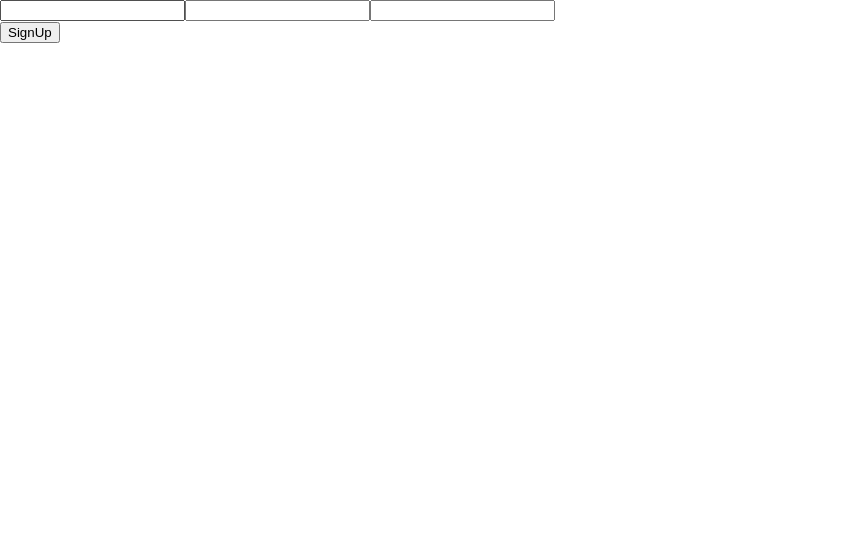
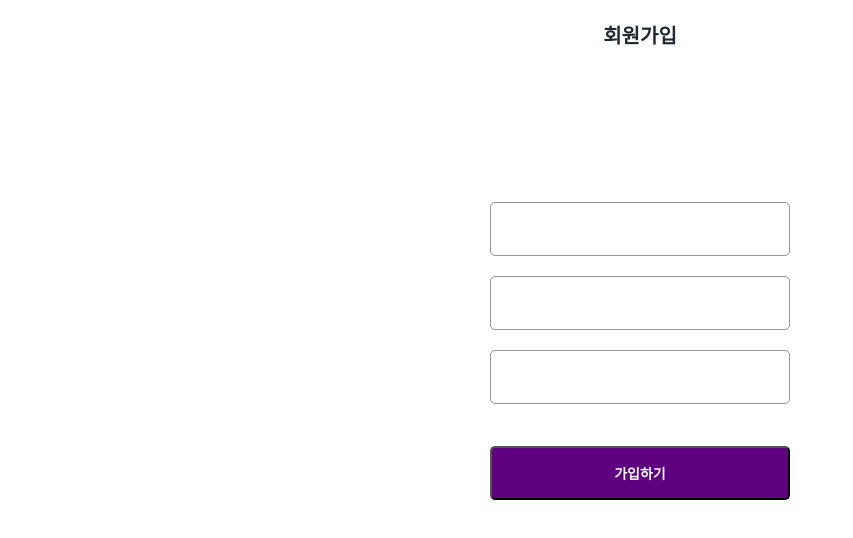
Before and after one commit to ParkJuseung/MarketKurly-Clone, a React (Create React App) app: page /signup in a window 1280 px wide. Shown: the top 538 px of the page, without its empty margins (0-853 px from the left). Built offline with nearby package versions, Linux system fonts and the light colour scheme.

Commit message:
작업중

```diff
--- /dev/null
+++ b/src/elements/Text.js
@@ -0,0 +1,26 @@
+import React from "react";
+import styled from "styled-components";
+
+const Text = props => {
+  const { bold, color, size, children, margin } = props;
+
+  const styles = { bold, color, size, margin };
+  return <P {...styles}>{children}</P>;
+};
+
+Text.defaultProps = {
+  children: null,
+  bold: false,
+  color: "#222831",
+  size: "14px",
+  margin: false,
+};
+
+const P = styled.p`
+  color: ${props => props.color};
+  font-size: ${props => props.size};
+  font-weight: ${props => (props.bold ? "900" : "400")};
+  ${props => (props.margin ? `margin: ${props.margin};` : "")}
+`;
+
+export default Text;
--- a/src/pages/Signup.js
+++ b/src/pages/Signup.js
@@ -1,6 +1,8 @@
 import React, { useState } from "react";
+import styled from "styled-components";
 import { useDispatch } from "react-redux";
 import { userActions } from "../redux/modules/user";
+import Text from "../elements/Text";
 
 const Signup = props => {
   const dispatch = useDispatch();
@@ -12,40 +14,94 @@ const Signup = props => {
     setIntput(e.target.value);
   };
 
-  const logIn = () => {
+  const signUp = () => {
     dispatch(userActions.singUpAPI(email, username, password));
   };
 
   return (
     <>
-      <div style={{ display: "flex" }}>
-        <input
+      <Wrap>
+        <Text size="20px" bold>
+          회원가입
+        </Text>
+        <InputWrapper>
+          <Input
             type="text"
             placeholer="Email"
             required
             onChange={e => onChange(e, setEmail)}
             value={email}
           />
-        <input
+          <Input
             type="username"
             placeholer="실명을 입력해주세요"
             onChange={e => onChange(e, setUsername)}
             required
             value={username}
           />
-        <input
+          <Input
             type="password"
             placeholer="Password"
             onChange={e => onChange(e, setPassword)}
             required
             value={password}
           />
-      </div>
-      <div>
-        <button onClick={logIn}>SignUp</button>
-      </div>
+        </InputWrapper>
+
+        <ButtonWrapper>
+          <Button onClick={signUp}>가입하기</Button>
+        </ButtonWrapper>
+      </Wrap>
     </>
   );
 };
 
 export default Signup;
+
+const Wrap = styled.div`
+  display: flex;
+  flex-direction: column;
+  justify-content: center;
+  align-items: center;
+  width: 100%;
+  height: 500px;
+  box-sizing: border-box;
+`;
+
+const InputWrapper = styled.div`
+  display: flex;
+  flex-direction: column;
+  justify-content: center;
+  align-items: center;
+  width: 45%;
+  height: 100%;
+  margin-top: 90px;
+`;
+
+const Input = styled.input`
+  box-sizing: border-box;
+  width: 300px;
+  height: 54px;
+  margin: 10px 0;
+  padding: 15px 10px;
+  border: 1px solid #939597;
+  border-radius: 5px;
+  font-size: 16px;
+  border-radius: 5px;
+  color: black;
+  placeholder: ${props => props.placeholder};
+`;
+
+const ButtonWrapper = styled.div`
+  display: flex;
+`;
+
+const Button = styled.button`
+  background-color: #5f0080;
+  color: white;
+  font-weight: 900;
+  font-size: 14px;
+  width: 300px;
+  height: 54px;
+  border-radius: 5px;
+`;
--- a/src/redux/modules/user.js
+++ b/src/redux/modules/user.js
@@ -18,7 +18,7 @@ const initialState = {
 export const singUpAPI = (email, username, password) => {
   return function (dispatch, getState, { history }) {
     const _user = {
-      id: "4",
+      id: "6",
       email,
       username,
       password,
@@ -29,7 +29,7 @@ export const singUpAPI = (email, username, password) => {
       .signUp(_user)
       .then(res => {
         const user = res.data;
-        localStorage.setItem("toekn", res.data.token);
+        localStorage.setItem("token", res.data.token);
         dispatch(signUp(user));
         history.push("/login");
       })
```
Also changed, not shown: data.json (+20 -0 lines). Lines whose indentation alone changed are shown as unchanged.
